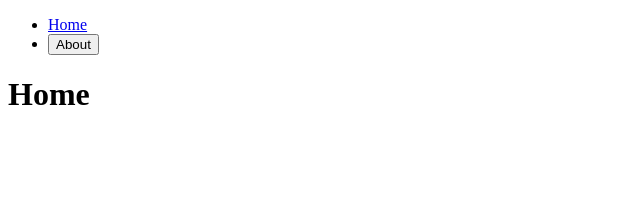
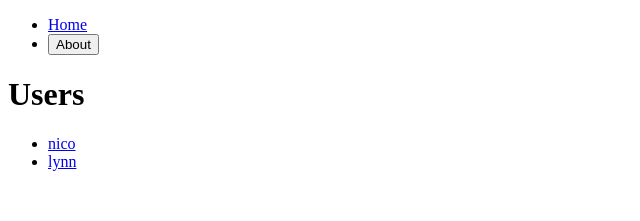
Before and after one commit to seonhee17/react-masterclass-new, a React (Create React App) app: page / in a window 1280 px wide. Shown: the top 221 px of the page, without its empty margins (0-640 px from the left). Built offline with nearby package versions, Linux system fonts and the light colour scheme.

Commit message:
#4.5 useParam

```diff
--- a/src/Router.tsx
+++ b/src/Router.tsx
@@ -4,6 +4,7 @@
 import About from "./screens/About";
 import NotFound from "./NotFound";
 import Root from "./Root";
+import User from "./screens/users/User";
 
 const Router = createBrowserRouter([
     {   path: "/",
@@ -17,6 +18,11 @@
                 path : "/about",
                 element:<About />,
             },
+            {
+                path : "/users/:userId",
+                element:<User />,
+            },
+
         ],
         errorElement : <NotFound />
 
--- /dev/null
+++ b/src/db.ts
@@ -0,0 +1,10 @@
+export const users = [
+    {
+      id: 1,
+      name: "nico",
+    },
+    {
+      id: 2,
+      name: "lynn",
+    },
+  ];
--- a/src/screens/Home.tsx
+++ b/src/screens/Home.tsx
@@ -1,5 +1,21 @@
+import { users } from "../db";
+import { Link } from "react-router-dom";
+
 function Home(){
-    return <h1>Home</h1>
-}
+
+            return (
+                <div>
+                  <h1>Users</h1>
+                  <ul>
+                    {users.map((user) => (
+                      <li key={user.id}>
+                        <Link to={`/users/${user.id}`}>{user.name}</Link>
+                      </li>
+                    ))}
+                  </ul>
+                </div>
+              );
+
+ }
 
 export default Home;
--- /dev/null
+++ b/src/screens/users/User.tsx
@@ -0,0 +1,12 @@
+import { useParams } from "react-router-dom";
+import { users } from "../../db";
+
+function User(){
+    const { userId }  = useParams();
+
+   // console.log(params);
+
+    return <h1>{userId} : {users[Number(userId)-1].name}</h1>;
+}
+
+export default User;
```
